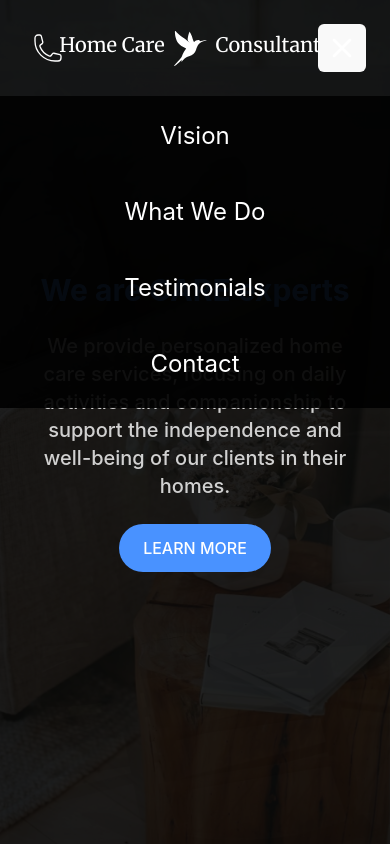
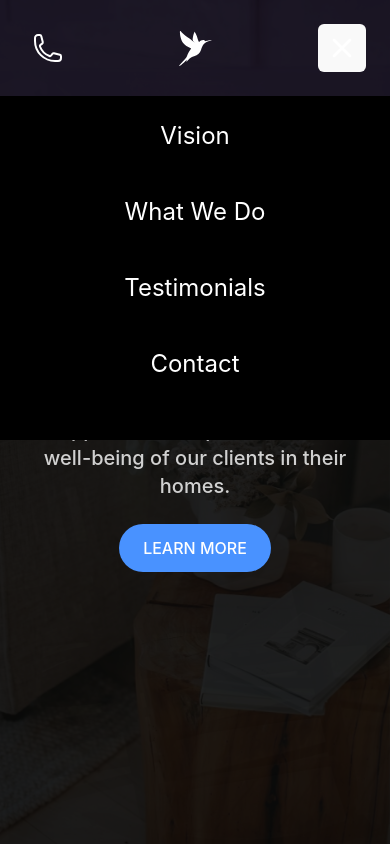
Before and after one commit to joooons/home-care, a React (Vite) app: page /alt in a window 390 px wide. Both pictures are taken after a click on the button "Open main menu". Shown: the top 844 px of the page. Built offline with nearby package versions, Linux system fonts and the light colour scheme.

Commit message:
try diff navbar style

```diff
--- a/src/components/NavBarAlt.tsx
+++ b/src/components/NavBarAlt.tsx
@@ -22,34 +22,33 @@ export default function NavBarAlt() {
   }
 
   return (
-    <Disclosure as="nav" className="absolute z-10 w-full bg-black/30">
+    <Disclosure as="nav" className="absolute z-10 w-full">
       {({ open }) => (
         <>
-          <div className="absolute h-24 w-full"></div>
+          <div className="absolute h-24 w-full bg-second/30"></div>
 
           <div className="container mx-auto px-6">
             <div className="relative z-10 flex h-24 items-center justify-between">
-              <div className="focus-visible:ring-purp-50/0 relative inline-flex cursor-pointer items-center justify-center rounded-md p-2 text-light hover:bg-white/50 focus:outline-none focus-visible:ring">
+              <div className="focus-visible:ring-purp-50/0 relative inline-flex cursor-pointer items-center justify-center rounded-md p-2 text-light hover:animate-pulse focus:outline-none focus-visible:ring ">
                 <PhoneIcon
-                  className="block h-8 w-8 stroke-1"
+                  className="stroke-4 block h-8 w-8"
                   aria-hidden="true"
                 />
               </div>
               <div className="flex flex-1 items-center justify-center">
                 {/* Brand Name */}
-                <div className="flex flex-shrink-0 items-center">
+
                 <div className="flex flex-row justify-center gap-2 bg-clip-text py-3 font-merriweather text-xl font-medium text-light sm:text-2xl lg:text-3xl">
-                    <span>Home Care</span>
+                  <span className="hidden md:block">Home Care</span>
                   <SvgBird color={"#FFFFFF"}></SvgBird>
-                    <span>Consultants</span>
-                  </div>
+                  <span className="hidden md:block">Consultants</span>
                 </div>
 
                 {/* Desktop Menu Items */}
               </div>
               <div className="inset-y-0 left-0 flex items-center">
                 {/* Mobile menu button*/}
-                <Disclosure.Button className="focus-visible:ring-purp-50/0 relative inline-flex items-center justify-center rounded-md p-2 text-light hover:bg-white/50 focus:outline-none focus-visible:ring">
+                <Disclosure.Button className="focus-visible:ring-purp-50/0 relative inline-flex items-center justify-center rounded-md p-2 text-light hover:animate-pulse focus:outline-none focus-visible:ring">
                   <span className="absolute -inset-0.5" />
                   <span className="sr-only">Open main menu</span>
                   {open ? (
@@ -70,13 +69,14 @@ export default function NavBarAlt() {
 
           {/* Mobile Menu Items */}
           <Disclosure.Panel>
-            <ul className="flex flex-col justify-between gap-2 space-y-1 bg-black/90 px-2 pb-3 pt-2">
+            <div className="bg-dark pb-8">
+              <ul className="flex flex-col justify-between gap-2 space-y-1 px-2 pb-3 pt-2">
                 {navigation.map((item) => (
                   <Disclosure.Button
                     key={item.name}
                     as="li"
                     className={classNames(
-                    "block cursor-pointer rounded-md px-3 py-4 text-2xl text-light hover:bg-white/30 hover:text-light"
+                      "block cursor-pointer rounded-md px-3 py-4 text-2xl text-light  hover:animate-pulse hover:[text-shadow:_0px_0px_25px_rgb(255_255_255_/_70%)]"
                     )}
                     aria-current={item.current ? "page" : undefined}
                     onClick={() => handleClick(item.scrollto)}
@@ -85,6 +85,7 @@ export default function NavBarAlt() {
                   </Disclosure.Button>
                 ))}
               </ul>
+            </div>
           </Disclosure.Panel>
         </>
       )}
```
Lines whose indentation alone changed are shown as unchanged.
